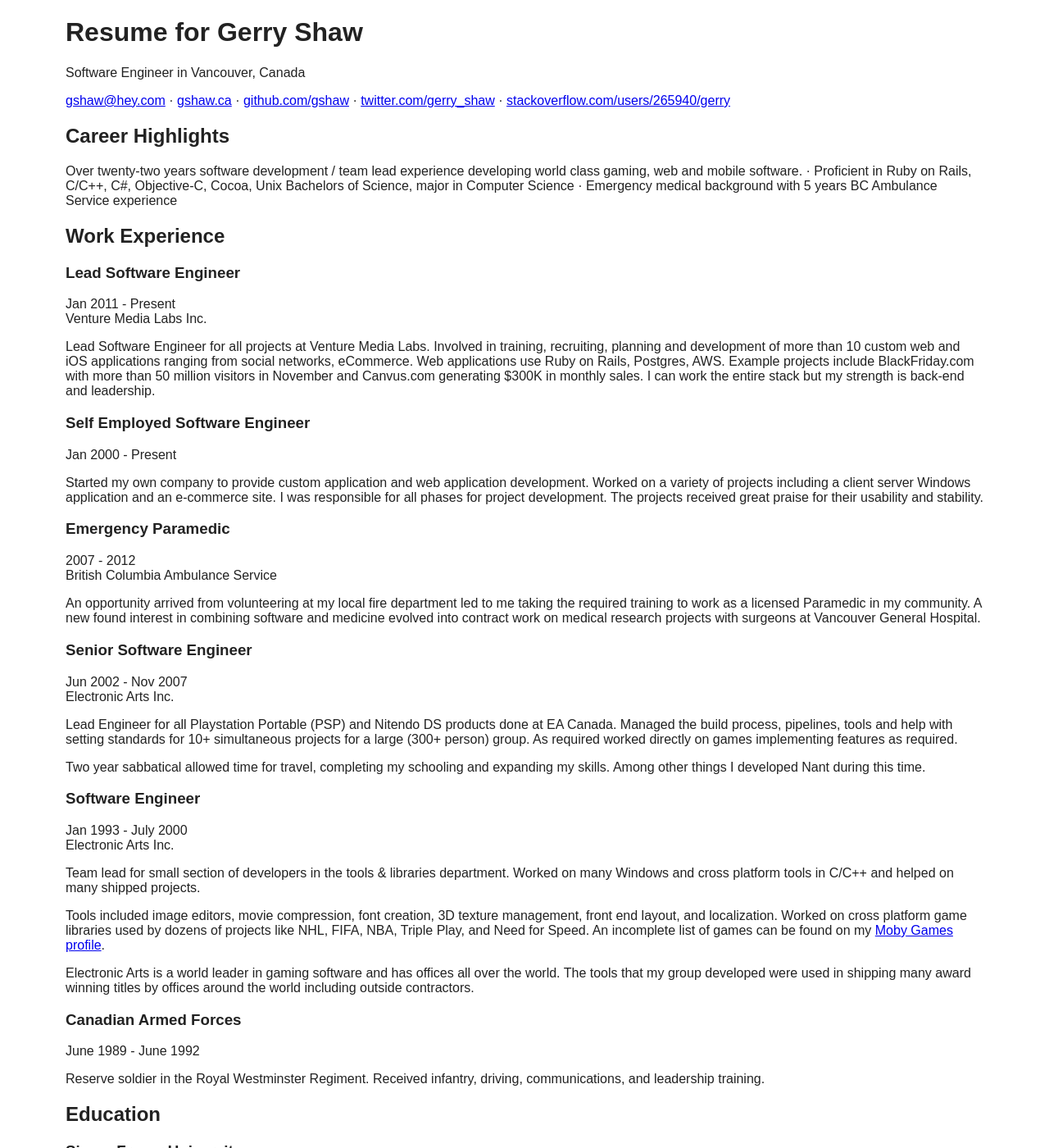
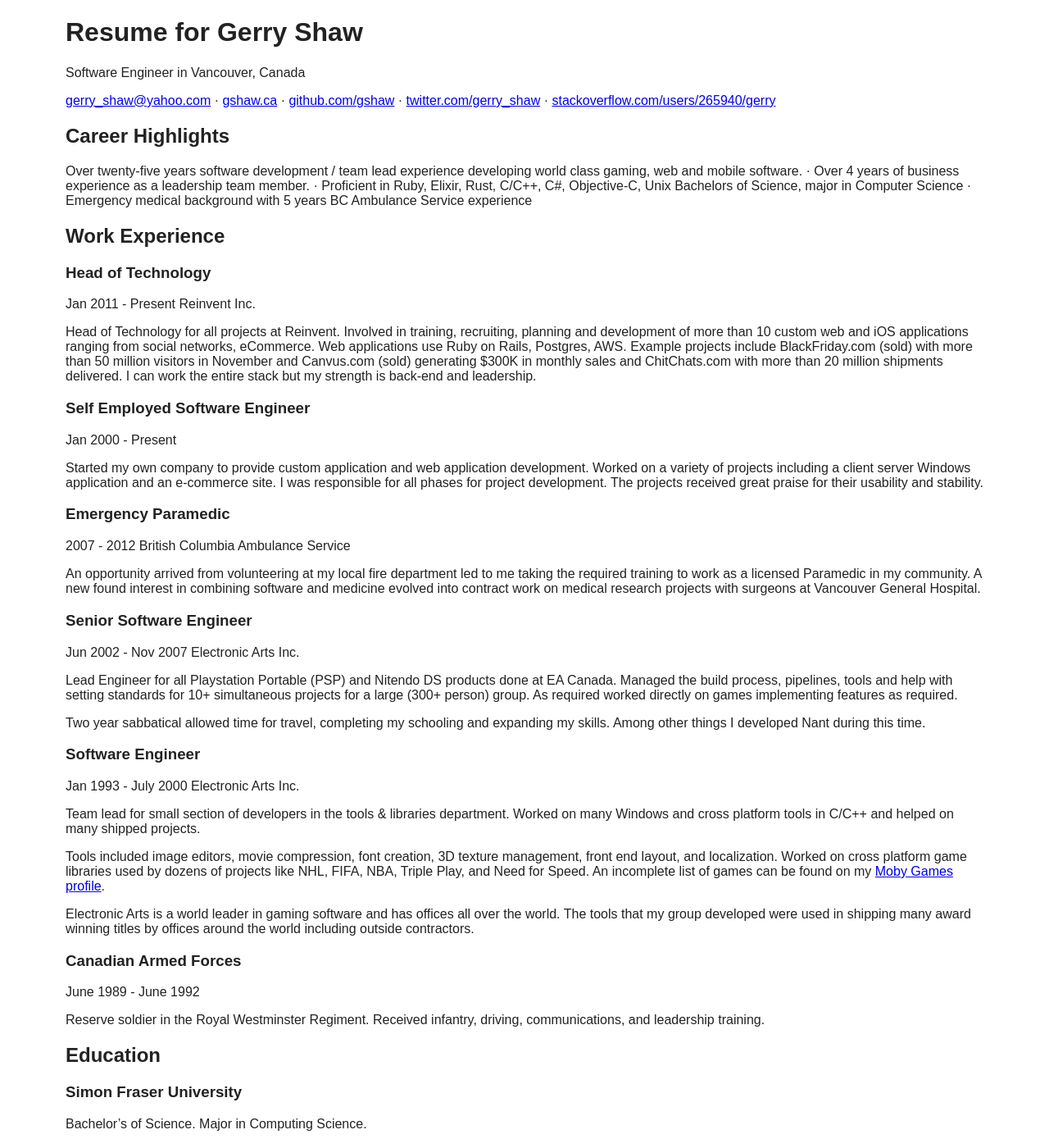
Before and after one commit to gshaw/gshaw.github.io, a Jekyll site: the page built from resume.md, in a window 1280 px wide and 1400 px high. Shown: the whole window at 82% size. Built offline with Jekyll 4.4.1, drawn with Linux system fonts in a browser that asks for light colours; some of the changed text lies outside the part shown.

Commit message:
Update Resume

```diff
--- a/resume.md
+++ b/resume.md
@@ -5,24 +5,26 @@
 
 Software Engineer in Vancouver, Canada
 
-* [gshaw@hey.com](mailto:gshaw@hey.com)
+* [gerry_shaw@yahoo.com](mailto:gerry_shaw@yahoo.com)
 * [gshaw.ca](https://gshaw.ca)
 * [github.com/gshaw](https://github.com/gshaw)
 * [twitter.com/gerry_shaw](https://twitter.com/gerry_shaw)
 * [stackoverflow.com/users/265940/gerry](https://stackoverflow.com/users/265940/gerry-shaw)
 
 ## Career Highlights
-* Over twenty-two years software development / team lead experience developing world class gaming, web and mobile software.
-* Proficient in Ruby on Rails, C/C++, C#, Objective-C, Cocoa, Unix Bachelors of Science, major in Computer Science
+
+* Over twenty-five years software development / team lead experience developing world class gaming, web and mobile software.
+* Over 4 years of business experience as a leadership team member.
+* Proficient in Ruby, Elixir, Rust, C/C++, C#, Objective-C, Unix Bachelors of Science, major in Computer Science
 * Emergency medical background with 5 years BC Ambulance Service experience
 
 ## Work Experience
 
-### Lead Software Engineer
+### Head of Technology
 Jan 2011 - Present
-Venture Media Labs Inc.
+Reinvent Inc.
 
-Lead Software Engineer for all projects at Venture Media Labs. Involved in training, recruiting, planning and development of more than 10 custom web and iOS applications ranging from social networks, eCommerce. Web applications use Ruby on Rails, Postgres, AWS. Example projects include BlackFriday.com with more than 50 million visitors in November and Canvus.com generating $300K in monthly sales. I can work the entire stack but my strength is back-end and leadership.
+Head of Technology for all projects at Reinvent. Involved in training, recruiting, planning and development of more than 10 custom web and iOS applications ranging from social networks, eCommerce. Web applications use Ruby on Rails, Postgres, AWS. Example projects include BlackFriday.com (sold) with more than 50 million visitors in November and Canvus.com (sold) generating $300K in monthly sales and ChitChats.com with more than 20 million shipments delivered. I can work the entire stack but my strength is back-end and leadership.
 
 ### Self Employed Software Engineer
 Jan 2000 - Present
```
Also changed, not shown: other parts of resume.md (+1 -1 lines).
